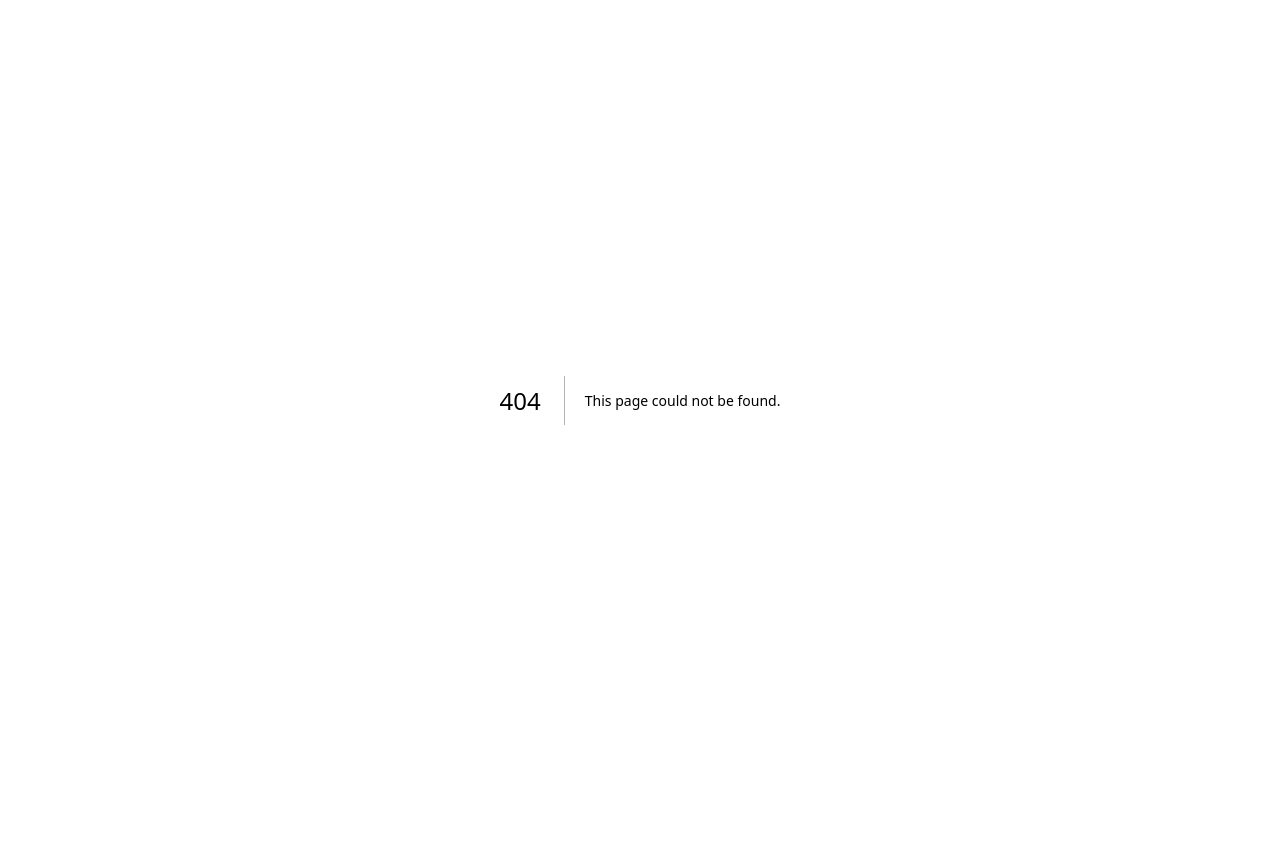
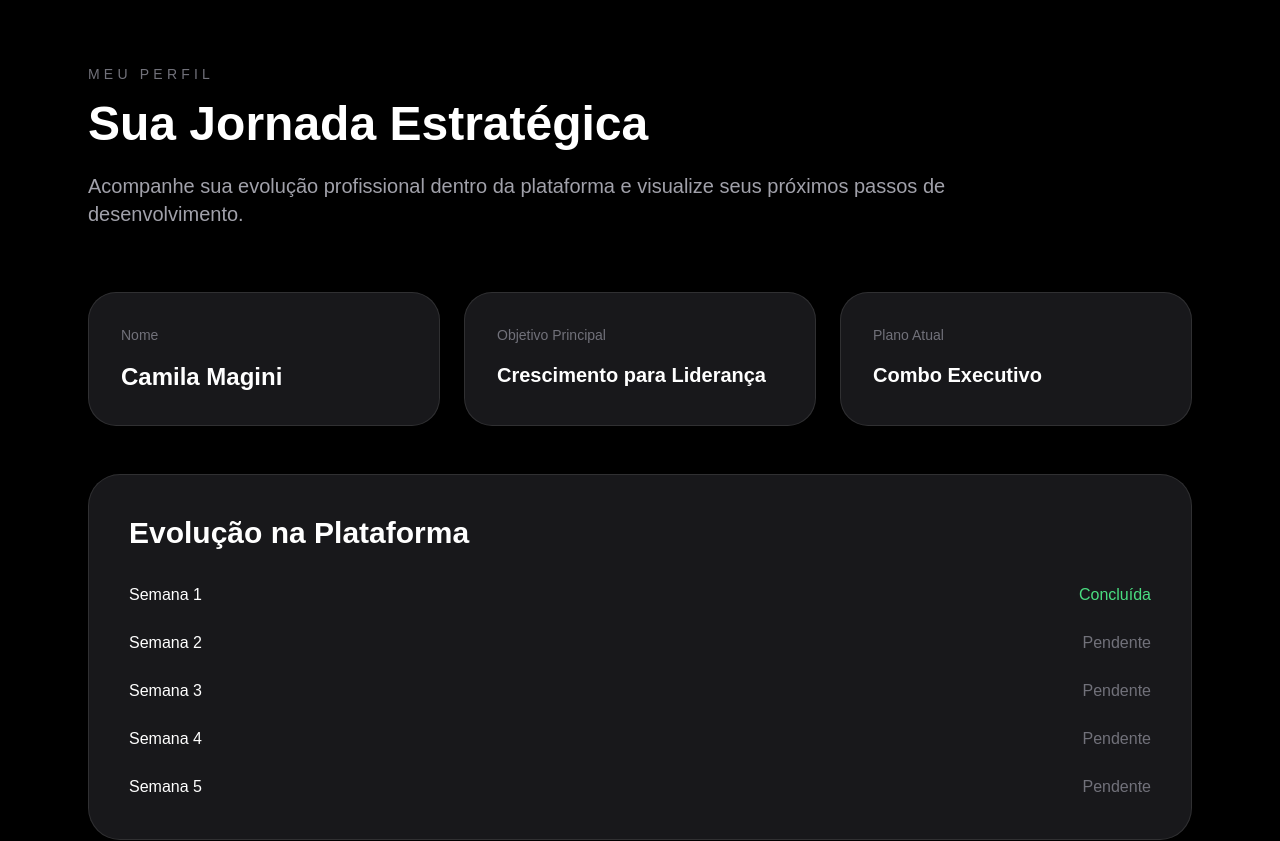
Before and after one commit to camymagini-sudo/da-base-ao-topo, a Next.js app: page /dashboard/profile in a window 1280 px wide. Before the commit this address had no page. Shown: the top 841 px of the page. Before the commit the page ends 800 px from the top, so only its background shows below. Built offline with nearby package versions, Linux system fonts and the light colour scheme.

Commit message:
Create page.js

```diff
--- /dev/null
+++ b/app/dashboard/profile/page.js
@@ -0,0 +1,150 @@
+"use client";
+
+export default function ProfilePage() {
+  return (
+    <main className="min-h-screen bg-black text-white">
+
+      <section className="max-w-6xl mx-auto px-6 py-16">
+
+        {/* HERO */}
+        <div className="mb-16">
+
+          <p className="uppercase tracking-[0.3em] text-zinc-500 text-sm mb-4">
+            Meu Perfil
+          </p>
+
+          <h1 className="text-5xl font-bold mb-6">
+            Sua Jornada Estratégica
+          </h1>
+
+          <p className="text-zinc-400 text-xl max-w-4xl">
+            Acompanhe sua evolução profissional dentro da plataforma e visualize
+            seus próximos passos de desenvolvimento.
+          </p>
+
+        </div>
+
+        {/* PERFIL */}
+        <div className="grid lg:grid-cols-3 gap-6 mb-12">
+
+          <div className="bg-zinc-900 border border-white/10 rounded-[28px] p-8">
+
+            <p className="text-zinc-500 text-sm mb-4">
+              Nome
+            </p>
+
+            <h2 className="text-2xl font-bold">
+              Camila Magini
+            </h2>
+
+          </div>
+
+          <div className="bg-zinc-900 border border-white/10 rounded-[28px] p-8">
+
+            <p className="text-zinc-500 text-sm mb-4">
+              Objetivo Principal
+            </p>
+
+            <h2 className="text-xl font-bold">
+              Crescimento para Liderança
+            </h2>
+
+          </div>
+
+          <div className="bg-zinc-900 border border-white/10 rounded-[28px] p-8">
+
+            <p className="text-zinc-500 text-sm mb-4">
+              Plano Atual
+            </p>
+
+            <h2 className="text-xl font-bold">
+              Combo Executivo
+            </h2>
+
+          </div>
+
+        </div>
+
+        {/* EVOLUÇÃO */}
+        <div className="bg-zinc-900 border border-white/10 rounded-[32px] p-10 mb-12">
+
+          <h2 className="text-3xl font-bold mb-8">
+            Evolução na Plataforma
+          </h2>
+
+          <div className="space-y-6">
+
+            <div className="flex justify-between items-center">
+
+              <span>Semana 1</span>
+
+              <span className="text-green-400">
+                Concluída
+              </span>
+
+            </div>
+
+            <div className="flex justify-between items-center">
+
+              <span>Semana 2</span>
+
+              <span className="text-zinc-500">
+                Pendente
+              </span>
+
+            </div>
+
+            <div className="flex justify-between items-center">
+
+              <span>Semana 3</span>
+
+              <span className="text-zinc-500">
+                Pendente
+              </span>
+
+            </div>
+
+            <div className="flex justify-between items-center">
+
+              <span>Semana 4</span>
+
+              <span className="text-zinc-500">
+                Pendente
+              </span>
+
+            </div>
+
+            <div className="flex justify-between items-center">
+
+              <span>Semana 5</span>
+
+              <span className="text-zinc-500">
+                Pendente
+              </span>
+
+            </div>
+
+          </div>
+
+        </div>
+
+        {/* INSIGHT */}
+        <div className="bg-white text-black rounded-[32px] p-10">
+
+          <p className="uppercase tracking-[0.2em] text-sm mb-4">
+            Insight Executivo
+          </p>
+
+          <h2 className="text-3xl font-bold leading-relaxed">
+            Crescimento profissional não acontece por acaso.
+            Ele é resultado da combinação entre competência,
+            visibilidade, influência e posicionamento.
+          </h2>
+
+        </div>
+
+      </section>
+
+    </main>
+  );
+}
```
